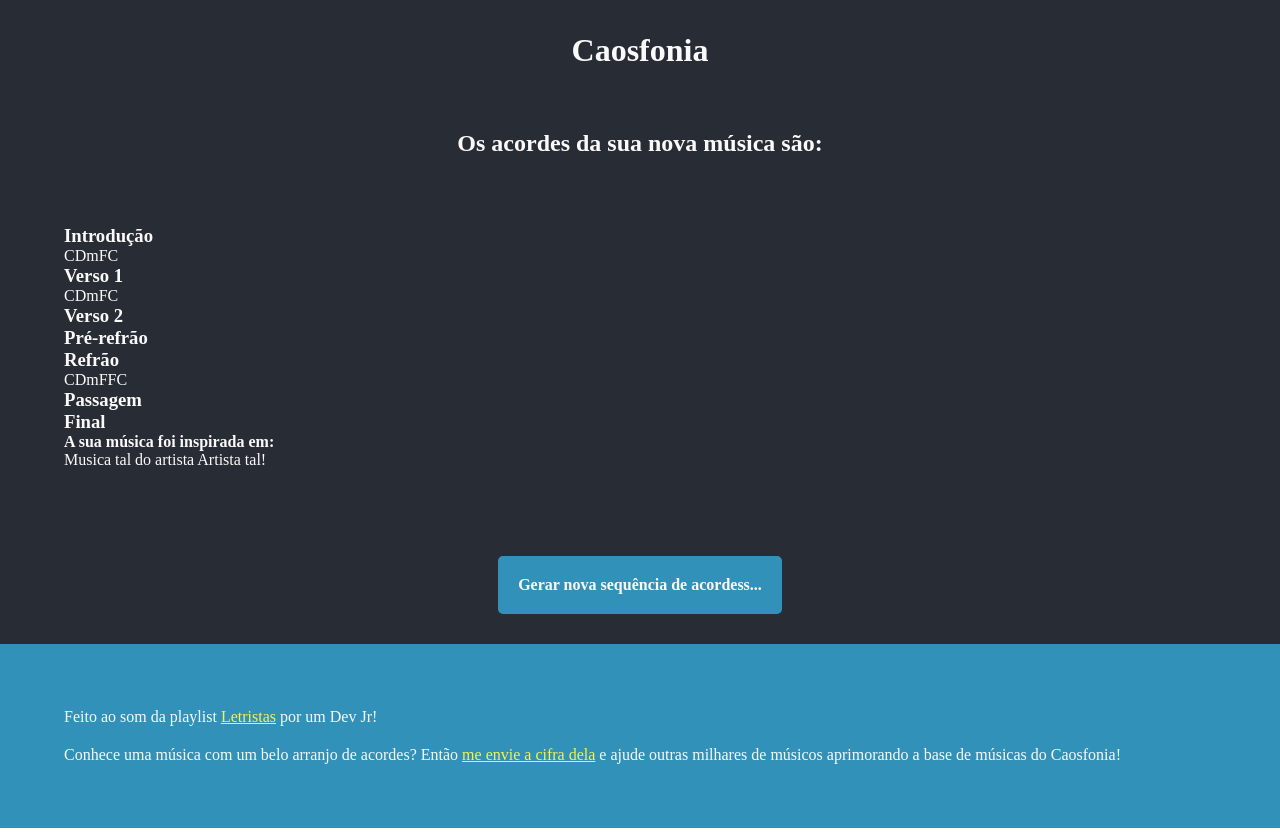
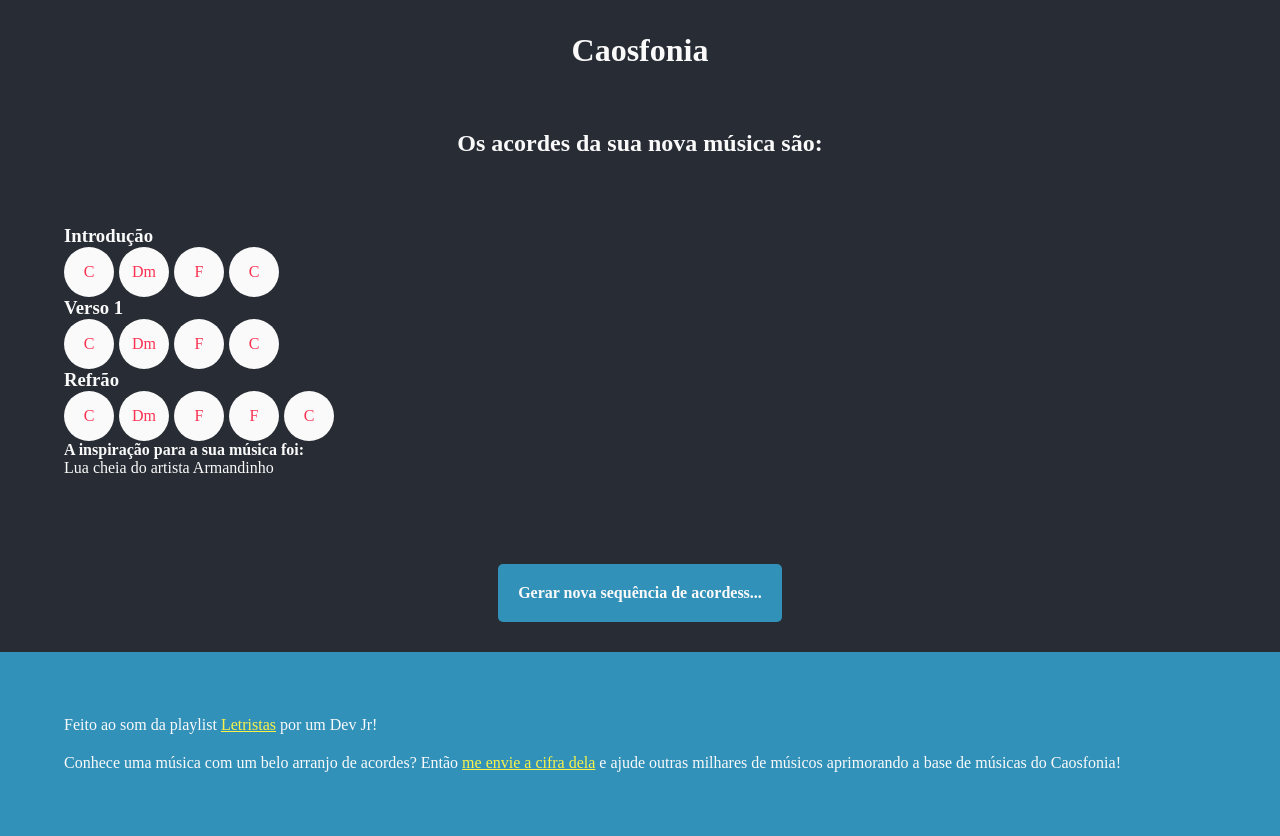
Before and after one commit to aaamenezes/caosfonia_bkp, a React app: page /result in a window 1280 px wide. Built offline with nearby package versions, Linux system fonts and the light colour scheme.

Commit message:
Estilização dos resultados na tela

```diff
--- a/src/Result.jsx
+++ b/src/Result.jsx
@@ -1,4 +1,5 @@
 import React, { useState } from 'react'
+import Part from './components/Part'
 import SubmitButton from './components/SubmitButton'
 
 import getRandomChord from './functions/getRandomChord'
@@ -17,6 +18,9 @@ const Result = ({ chord, acident, terca }) => {
   let pass = []
   let final = []
 
+  let scale
+  let music
+
   // Pegar chords da música de acordo com a sequence
   const getChords = (chord) => {
 
@@ -28,7 +32,7 @@ const Result = ({ chord, acident, terca }) => {
       } else if ( acident == 'bemol' ) { // Senão, se o acident for bemol
         chord += 'b' // chord recebe um 'b' no final
       }
-      if ( terca == 'minor') chord = chord + 'm' // Se a terca for menor, chord recebe um 'm'
+      if ( terca == 'minor') chord += 'm' // Se a terca for menor, chord recebe um 'm'
     }
 
     // Se a nota for bemol, substituir ela pela nota anterior em sustenido
@@ -52,8 +56,8 @@ const Result = ({ chord, acident, terca }) => {
       }
     }
 
-    const scale = getScale(chord)
-    const music = getRandomMusic()
+    scale = getScale(chord)
+    music = getRandomMusic()
 
     music.sequence.intro.forEach(position => {
       intro.push(scale[position - 1])
@@ -82,12 +86,6 @@ const Result = ({ chord, acident, terca }) => {
     music.sequence.final.forEach(position => {
       final.push(scale[position - 1])
     })
-
-    const print = (part) => {
-      setTimeout(() => {
-        return part
-      }, 3000);
-    }
   }
 
   // Iniciar função ao carregar a página
@@ -101,44 +99,17 @@ const Result = ({ chord, acident, terca }) => {
 
         <div className='chords'>
 
-          <div className="part">
-            <h3>Introdução</h3>
-            <div>{ intro }</div>
-          </div>
+          <Part title={ 'Introdução' } notes={ intro }></Part>
+          <Part title={ 'Verso 1' } notes={ verse1 }></Part>
+          <Part title={ 'Verso 2' } notes={ verse2 }></Part>
+          <Part title={ 'Pré-refrão' } notes={ prechorus }></Part>
+          <Part title={ 'Refrão' } notes={ chorus }></Part>
+          <Part title={ 'Passagem' } notes={ pass }></Part>
+          <Part title={ 'Final' } notes={ final }></Part>
 
-          <div className="part">
-            <h3>Verso 1</h3>
-            <div>{ verse1 }</div>
-          </div>
-
-          <div className="part">
-            <h3>Verso 2</h3>
-            <div>{ verse2 }</div>
-          </div>
-
-          <div className="part">
-            <h3>Pré-refrão</h3>
-            <div>{ prechorus }</div>
-          </div>
-
-          <div className="part">
-            <h3>Refrão</h3>
-            <div>{ chorus }</div>
-          </div>
-
-          <div className="part">
-            <h3>Passagem</h3>
-            <div>{ pass }</div>
-          </div>
-
-          <div className="part">
-            <h3>Final</h3>
-            <div>{ final }</div>
-          </div>
-
-          <div className="sourc">
-            <h4>A sua música foi inspirada em:</h4>
-            <span className="music">Musica tal</span> do artista <span className="artist">Artista tal!</span>
+          <div className="source">
+            <h4>A inspiração para a sua música foi:</h4>
+            { music.name } do artista { music.artist }
           </div>
 
         </div>
--- a/src/base/Musics.js
+++ b/src/base/Musics.js
@@ -1,7 +1,7 @@
-const sequences = [
+const musics = [
   {
     artist: 'Acústicos e Valvulados',
-    music: 'Fim de tarde  ',
+    name: 'Fim de tarde',
     sequence: {
       intro: [ 1, 5, 3, 5 ],
       verse1: [ 1, 5, 3, 5 ],
@@ -14,7 +14,7 @@ const sequences = [
   },
   {
     artist: 'Armandinho',
-    music: 'Casinha',
+    name: 'Casinha',
     sequence: {
       intro: [  ],
       verse1: [ 7, 1 ],
@@ -27,7 +27,7 @@ const sequences = [
   },
   {
     artist: 'Armandinho',
-    music: 'Desenho de Deus',
+    name: 'Desenho de Deus',
     sequence: {
       intro: [ 5, 1 ],
       verse1: [ 5, 1 ],
@@ -40,7 +40,7 @@ const sequences = [
   },
   {
     artist: 'Armandinho',
-    music: 'Folha de baneneira',
+    name: 'Folha de baneneira',
     sequence: {
       intro: [  ],
       verse1: [ 4, 1, 5, 1 ],
@@ -53,7 +53,7 @@ const sequences = [
   },
   {
     artist: 'Armandinho',
-    music: 'Lua cheia',
+    name: 'Lua cheia',
     sequence: {
       intro: [ 1, 2, 4, 1 ],
       verse1: [ 1, 2, 4, 1 ],
@@ -66,7 +66,7 @@ const sequences = [
   },
   {
     artist: 'Armandinho',
-    music: 'Outra noite que se vai',
+    name: 'Outra noite que se vai',
     sequence: {
       intro: [ 3, 1 ],
       verse1: [ 3, 1, 3, 1, 3, 1, 6, 6 ],
@@ -79,7 +79,7 @@ const sequences = [
   },
   {
     artist: 'Armandinho',
-    music: 'Outra noite que se vai  ',
+    name: 'Outra noite que se vai  ',
     sequence: {
       intro: [ 1, 6 ],
       verse1: [ 1, 6, 1, 6, 1, 6, 4, 4 ],
@@ -92,7 +92,7 @@ const sequences = [
   },
   {
     artist: 'Armandinho',
-    music: 'Outra vida',
+    name: 'Outra vida',
     sequence: {
       intro: [  ],
       verse1: [ 1, 5, 6, 5, 6, 5, 4, 7 ],
@@ -105,7 +105,7 @@ const sequences = [
   },
   {
     artist: 'Armandinho',
-    music: 'Paulinha',
+    name: 'Paulinha',
     sequence: {
       intro: [  ],
       verse1: [ 1, 2, 5, 1, 4, 1, 1, 2, 5, 1 ],
@@ -118,7 +118,7 @@ const sequences = [
   },
   {
     artist: 'Armandinho',
-    music: 'Pescador',
+    name: 'Pescador',
     sequence: {
       intro: [ 1, 5, 4 ],
       verse1: [ 1, 5, 4 ],
@@ -131,7 +131,7 @@ const sequences = [
   },
   {
     artist: 'Armandinho',
-    music: 'Reggae das Tramanda',
+    name: 'Reggae das Tramanda',
     sequence: {
       intro: [  ],
       verse1: [ 1, 5, 4, 5 ],
@@ -144,7 +144,7 @@ const sequences = [
   },
   {
     artist: 'Armandinho',
-    music: 'Semente',
+    name: 'Semente',
     sequence: {
       intro: [  ],
       verse1: [ 1, 5, 6, 4 ],
@@ -157,7 +157,7 @@ const sequences = [
   },
   {
     artist: 'Armandinho',
-    music: 'Sentimento',
+    name: 'Sentimento',
     sequence: {
       intro: [  ],
       verse1: [ 1, 3, 4, 5 ],
@@ -170,7 +170,7 @@ const sequences = [
   },
   {
     artist: 'Armandinho',
-    music: 'Tarde de sol',
+    name: 'Tarde de sol',
     sequence: {
       intro: [  ],
       verse1: [ 1, 2, 4, 1, 5 ],
@@ -183,7 +183,7 @@ const sequences = [
   },
   {
     artist: 'Armandinho',
-    music: 'Ursinho de dormir',
+    name: 'Ursinho de dormir',
     sequence: {
       intro: [  ],
       verse1: [ 1, 4, 2, 5 ],
@@ -196,7 +196,7 @@ const sequences = [
   },
   {
     artist: 'Barão Vermelho',
-    music: 'Amor pra recomeçar',
+    name: 'Amor pra recomeçar',
     sequence: {
       intro: [ 5, 2, 1 ],
       verse1: [ 5, 6, 1, 5, 6, 1, 4 ],
@@ -209,7 +209,7 @@ const sequences = [
   },
   {
     artist: 'Barão Vermelho',
-    music: 'Exagerado',
+    name: 'Exagerado',
     sequence: {
       intro: [ 5, 2, 1, 5, 2, 1, 3, 2, 1, 6, 7, 2 ],
       verse1: [ 5, 2, 1, 5, 2, 1, 3, 2, 1, 6, 7, 2 ],
@@ -222,7 +222,7 @@ const sequences = [
   },
   {
     artist: 'Barão Vermelho',
-    music: 'Segredos',
+    name: 'Segredos',
     sequence: {
       intro: [  ],
       verse1: [ 5, 1, 5, 2, 1 ],
@@ -235,4 +235,4 @@ const sequences = [
   }
 ]
 
-export default sequences
+export default musics
--- /dev/null
+++ b/src/components/Part.jsx
@@ -0,0 +1,23 @@
+import React from 'react'
+
+const Part = props => {
+
+  if ( props.notes.length > 0 ) {
+
+    let currentNotes = []
+    props.notes.forEach(note => {
+      currentNotes.push(<span className='note'>{note}</span>)
+    })
+
+    return (
+      <div className="part">
+        <h3>{ props.title }</h3>
+        <div className='content'>{ currentNotes }</div>
+      </div>
+    )
+  } else {
+    return false
+  }
+}
+
+export default Part
--- a/src/functions/getRandomMusic.js
+++ b/src/functions/getRandomMusic.js
@@ -2,8 +2,8 @@ import Musics from '../base/Musics'
 
 const getRandomMusic = () => {  // Gerar random para sequence
 
-  const total = Musics.length // Pegar quantidade total de músicas já criadas
-  const randomPosition = parseInt(Math.random() * total) // Aleatório entre 1 e total de sequencias
+  const quantity = Musics.length // Pegar quantidade total de músicas já criadas
+  const randomPosition = parseInt(Math.random() * quantity) // Aleatório entre 1 e total de sequencias
 
   return Musics[randomPosition]
 }
--- a/src/styles/Result.scss
+++ b/src/styles/Result.scss
@@ -16,8 +16,23 @@
     flex-wrap: wrap;
     padding: 5% 0;
 
-    .verse {
-      margin-bottom: 30px;
+    .part {
+
+      h3 {}
+
+      .content {
+        .note {
+          display: inline-flex;
+          justify-content: center;
+          align-items: center;
+          width: 50px;
+          height: 50px;
+          border-radius: 50%;
+          margin-right: 5px;
+          color: $pink;
+          background-color: $white;
+        }
+      }
     }
   }
 }
```
Also changed, not shown: src/components/Preview.jsx (deleted, +0 -12 lines), src/components/Start.jsx (deleted, +0 -15 lines).
